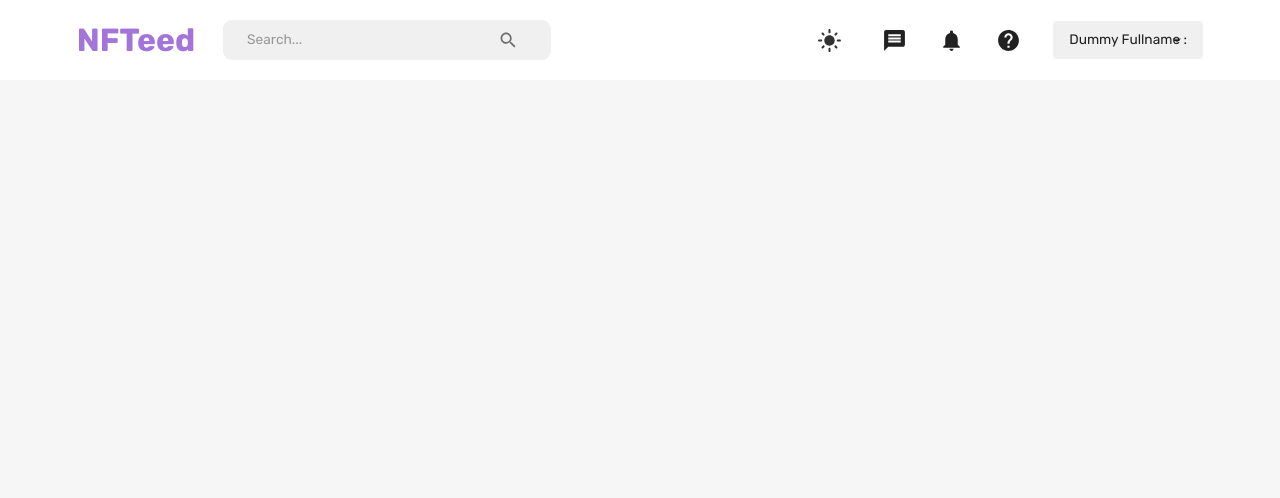
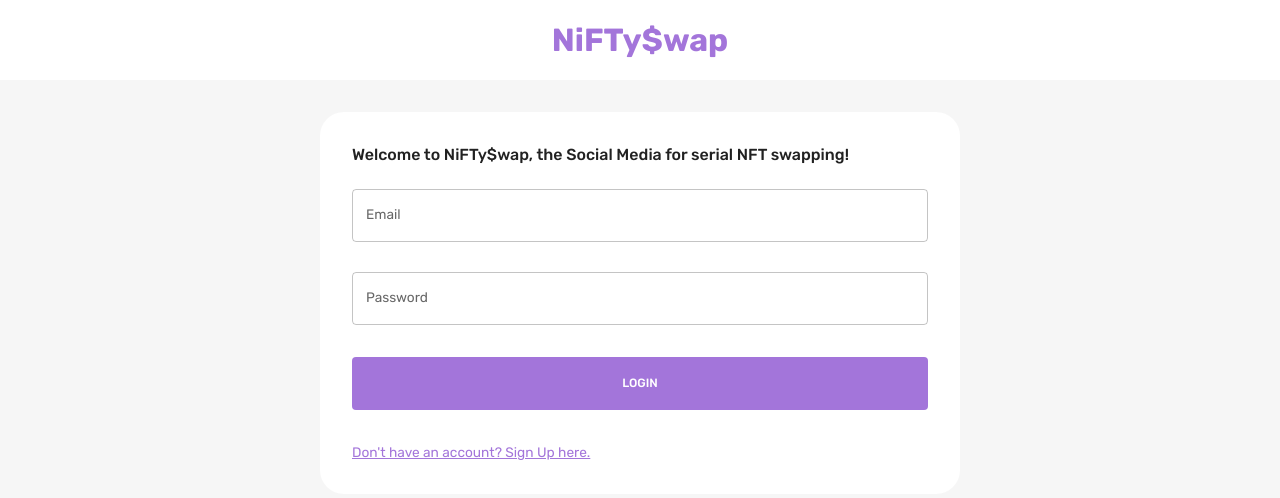
Before and after one commit to HughesSeanKyle/mern-social-media-client, a React (Create React App) app: page / in a window 1280 px wide. Shown: the top 498 px of the page. Built offline with nearby package versions, Linux system fonts and the light colour scheme.

Commit message:
Update form endpoints

```diff
--- a/src/scenes/homePage/index.jsx
+++ b/src/scenes/homePage/index.jsx
@@ -6,6 +6,7 @@
 	return (
 		<Box>
 			<Navbar />
+			HOME
 		</Box>
 	);
 };
--- /dev/null
+++ b/src/scenes/loginPage/Form.js
@@ -0,0 +1,278 @@
+import { useState } from 'react';
+import {
+	Box,
+	Button,
+	TextField,
+	useMediaQuery,
+	Typography,
+	useTheme,
+} from '@mui/material';
+import EditOutlinedIcon from '@mui/icons-material/EditOutlined';
+import { Formik } from 'formik';
+import * as yup from 'yup';
+import { useNavigate } from 'react-router-dom';
+import { useDispatch } from 'react-redux';
+import { setLogin } from '../../state';
+import Dropzone from 'react-dropzone';
+import FlexBetween from '../../components/FlexBetween';
+
+const registerSchema = yup.object().shape({
+	firstName: yup.string().required('required'),
+	lastName: yup.string().required('required'),
+	email: yup.string().email('invalid email').required('required'),
+	password: yup.string().required('required'),
+	location: yup.string().required('required'),
+	occupation: yup.string().required('required'),
+	picture: yup.string().required('required'),
+});
+
+const loginSchema = yup.object().shape({
+	email: yup.string().email('invalid email').required('required'),
+	password: yup.string().required('required'),
+});
+
+const initialValuesRegister = {
+	firstName: '',
+	lastName: '',
+	email: '',
+	password: '',
+	location: '',
+	occupation: '',
+	picture: '',
+};
+
+const initialValuesLogin = {
+	email: '',
+	password: '',
+};
+
+const Form = () => {
+	const [pageType, setPageType] = useState('login');
+	const { palette } = useTheme();
+	const dispatch = useDispatch();
+	const navigate = useNavigate();
+	const isNonMobile = useMediaQuery('(min-width:600px)');
+	const isLogin = pageType === 'login';
+	const isRegister = pageType === 'register';
+
+	const register = async (values, onSubmitProps) => {
+		// this allows us to send form info with image
+		const formData = new FormData();
+		for (let value in values) {
+			formData.append(value, values[value]);
+		}
+		formData.append('picturePath', values.picture.name);
+
+		const savedUserResponse = await fetch(
+			'https://mern-social-media-three.vercel.app/auth/register',
+			{
+				method: 'POST',
+				body: formData,
+			}
+		);
+		const savedUser = await savedUserResponse.json();
+		onSubmitProps.resetForm();
+
+		if (savedUser) {
+			setPageType('login');
+		}
+	};
+
+	const login = async (values, onSubmitProps) => {
+		const loggedInResponse = await fetch(
+			'https://mern-social-media-three.vercel.app/auth/login',
+			{
+				method: 'POST',
+				headers: { 'Content-Type': 'application/json' },
+				body: JSON.stringify(values),
+			}
+		);
+		const loggedIn = await loggedInResponse.json();
+		onSubmitProps.resetForm();
+		if (loggedIn) {
+			dispatch(
+				setLogin({
+					user: loggedIn.user,
+					token: loggedIn.token,
+				})
+			);
+			navigate('/home');
+		}
+	};
+
+	const handleFormSubmit = async (values, onSubmitProps) => {
+		if (isLogin) await login(values, onSubmitProps);
+		if (isRegister) await register(values, onSubmitProps);
+	};
+
+	return (
+		<Formik
+			onSubmit={handleFormSubmit}
+			initialValues={isLogin ? initialValuesLogin : initialValuesRegister}
+			validationSchema={isLogin ? loginSchema : registerSchema}
+		>
+			{({
+				values,
+				errors,
+				touched,
+				handleBlur,
+				handleChange,
+				handleSubmit,
+				setFieldValue,
+				resetForm,
+			}) => (
+				<form onSubmit={handleSubmit}>
+					<Box
+						display="grid"
+						gap="30px"
+						gridTemplateColumns="repeat(4, minmax(0, 1fr))"
+						sx={{
+							'& > div': { gridColumn: isNonMobile ? undefined : 'span 4' },
+						}}
+					>
+						{isRegister && (
+							<>
+								<TextField
+									label="First Name"
+									onBlur={handleBlur}
+									onChange={handleChange}
+									value={values.firstName}
+									name="firstName"
+									error={
+										Boolean(touched.firstName) && Boolean(errors.firstName)
+									}
+									helperText={touched.firstName && errors.firstName}
+									sx={{ gridColumn: 'span 2' }}
+								/>
+								<TextField
+									label="Last Name"
+									onBlur={handleBlur}
+									onChange={handleChange}
+									value={values.lastName}
+									name="lastName"
+									error={Boolean(touched.lastName) && Boolean(errors.lastName)}
+									helperText={touched.lastName && errors.lastName}
+									sx={{ gridColumn: 'span 2' }}
+								/>
+								<TextField
+									label="Location"
+									onBlur={handleBlur}
+									onChange={handleChange}
+									value={values.location}
+									name="location"
+									error={Boolean(touched.location) && Boolean(errors.location)}
+									helperText={touched.location && errors.location}
+									sx={{ gridColumn: 'span 4' }}
+								/>
+								<TextField
+									label="Occupation"
+									onBlur={handleBlur}
+									onChange={handleChange}
+									value={values.occupation}
+									name="occupation"
+									error={
+										Boolean(touched.occupation) && Boolean(errors.occupation)
+									}
+									helperText={touched.occupation && errors.occupation}
+									sx={{ gridColumn: 'span 4' }}
+								/>
+								<Box
+									gridColumn="span 4"
+									border={`1px solid ${palette.neutral.medium}`}
+									borderRadius="5px"
+									p="1rem"
+								>
+									<Dropzone
+										acceptedFiles=".jpg,.jpeg,.png"
+										multiple={false}
+										onDrop={(acceptedFiles) =>
+											setFieldValue('picture', acceptedFiles[0])
+										}
+									>
+										{({ getRootProps, getInputProps }) => (
+											<Box
+												{...getRootProps()}
+												border={`2px dashed ${palette.primary.main}`}
+												p="1rem"
+												sx={{ '&:hover': { cursor: 'pointer' } }}
+											>
+												<input {...getInputProps()} />
+												{!values.picture ? (
+													<p>Add Picture Here</p>
+												) : (
+													<FlexBetween>
+														<Typography>{values.picture.name}</Typography>
+														<EditOutlinedIcon />
+													</FlexBetween>
+												)}
+											</Box>
+										)}
+									</Dropzone>
+								</Box>
+							</>
+						)}
+
+						<TextField
+							label="Email"
+							onBlur={handleBlur}
+							onChange={handleChange}
+							value={values.email}
+							name="email"
+							error={Boolean(touched.email) && Boolean(errors.email)}
+							helperText={touched.email && errors.email}
+							sx={{ gridColumn: 'span 4' }}
+						/>
+						<TextField
+							label="Password"
+							type="password"
+							onBlur={handleBlur}
+							onChange={handleChange}
+							value={values.password}
+							name="password"
+							error={Boolean(touched.password) && Boolean(errors.password)}
+							helperText={touched.password && errors.password}
+							sx={{ gridColumn: 'span 4' }}
+						/>
+					</Box>
+
+					{/* BUTTONS */}
+					<Box>
+						<Button
+							fullWidth
+							type="submit"
+							sx={{
+								m: '2rem 0',
+								p: '1rem',
+								backgroundColor: palette.primary.main,
+								color: palette.background.alt,
+								'&:hover': { color: palette.primary.main },
+							}}
+						>
+							{isLogin ? 'LOGIN' : 'REGISTER'}
+						</Button>
+						<Typography
+							onClick={() => {
+								setPageType(isLogin ? 'register' : 'login');
+								resetForm();
+							}}
+							sx={{
+								textDecoration: 'underline',
+								color: palette.primary.main,
+								'&:hover': {
+									cursor: 'pointer',
+									color: palette.primary.light,
+								},
+							}}
+						>
+							{isLogin
+								? "Don't have an account? Sign Up here."
+								: 'Already have an account? Login here.'}
+						</Typography>
+					</Box>
+				</form>
+			)}
+		</Formik>
+	);
+};
+
+export default Form;
--- a/src/scenes/loginPage/index.js
+++ b/src/scenes/loginPage/index.js
@@ -1,11 +1,34 @@
-import { Box, useMediaQuery } from '@mui/material';
-import { useSelector } from 'react-redux';
-import Navbar from '../navbar';
+import { Box, Typography, useTheme, useMediaQuery } from '@mui/material';
+import Form from './Form';
 
 const LoginPage = () => {
+	const theme = useTheme();
+	const isNonMobileScreens = useMediaQuery('(min-width: 1000px)');
 	return (
 		<Box>
-			<Navbar />
+			<Box
+				width="100%"
+				backgroundColor={theme.palette.background.alt}
+				p="1rem 6%"
+				textAlign="center"
+			>
+				<Typography fontWeight="bold" fontSize="32px" color="primary">
+					NiFTy$wap
+				</Typography>
+			</Box>
+
+			<Box
+				width={isNonMobileScreens ? '50%' : '93%'}
+				p="2rem"
+				m="2rem auto"
+				borderRadius="1.5rem"
+				backgroundColor={theme.palette.background.alt}
+			>
+				<Typography fontWeight="500" variant="h5" sx={{ mb: '1.5rem' }}>
+					Welcome to NiFTy$wap, the Social Media for serial NFT swapping!
+				</Typography>
+				<Form />
+			</Box>
 		</Box>
 	);
 };
--- a/src/scenes/navbar/index.js
+++ b/src/scenes/navbar/index.js
@@ -58,7 +58,7 @@
 						},
 					}}
 				>
-					NFTeed
+					NiFTy$wap
 				</Typography>
 				{isNonMobileScreens && (
 					<FlexBetween
--- a/src/scenes/profilePage/index.js
+++ b/src/scenes/profilePage/index.js
@@ -6,6 +6,7 @@
 	return (
 		<Box>
 			<Navbar />
+			PROFILE
 		</Box>
 	);
 };
--- a/src/state/index.js
+++ b/src/state/index.js
@@ -5,6 +5,9 @@
 	user: null,
 	token: null,
 	posts: [],
+	// Set this state in comp not as global
+	// signupFeedback: null,
+	// signinFeedback: null,
 };
 
 export const authSlice = createSlice({
```
